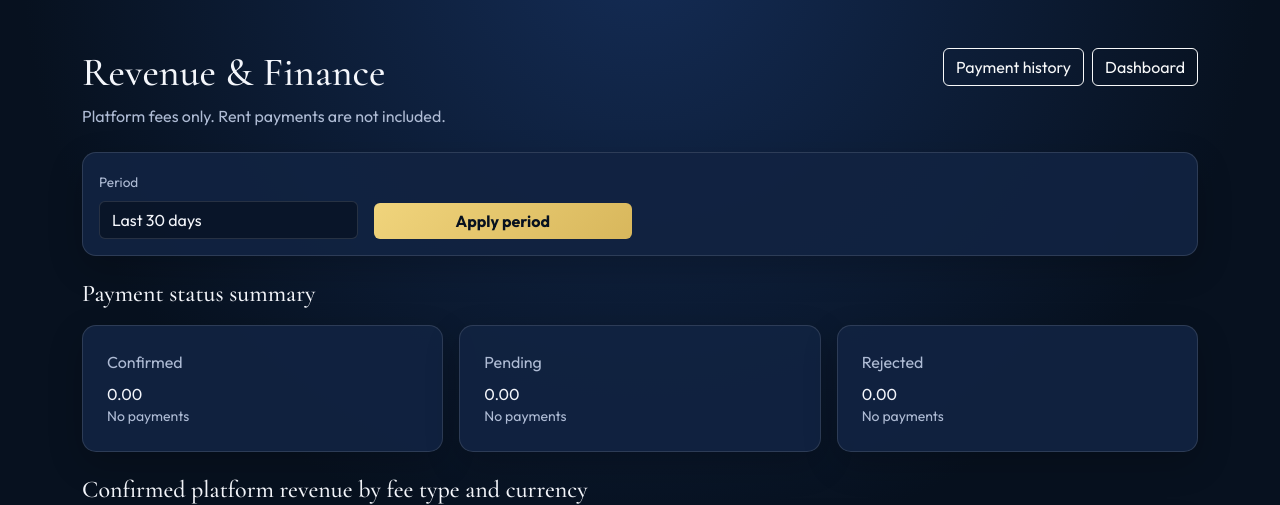
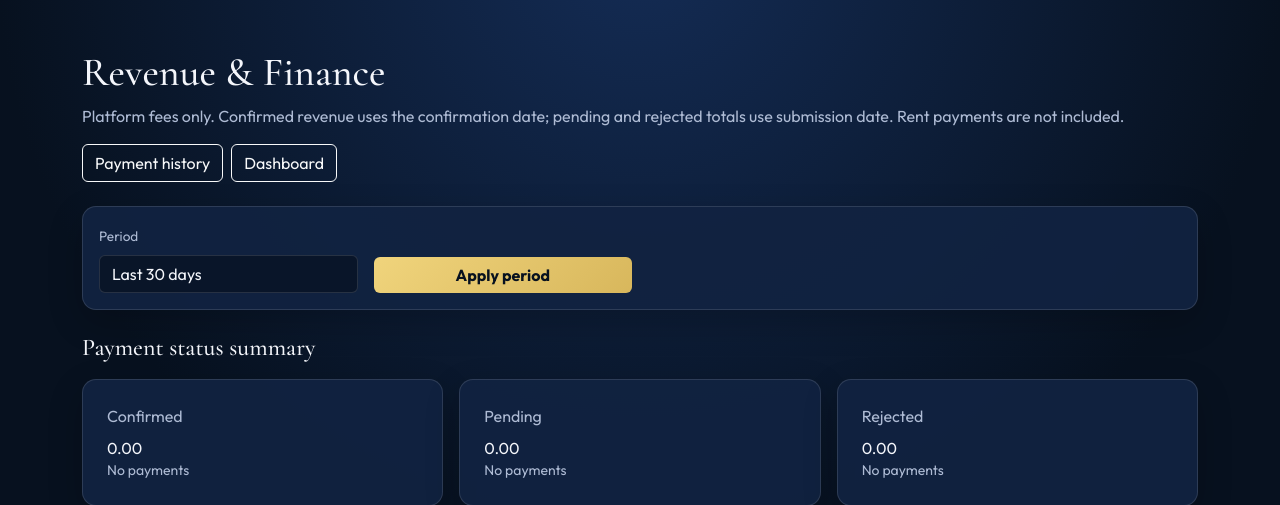
Before and after one commit to tarieciphertech/homebridge, a Flask app: page /admin/revenue in a window 1280 px wide. Shown: the part 59-564 px from the top of the page. Run offline with Flask 3, Linux system fonts and the light colour scheme; a user stored in the database is signed in; some libraries are stand-ins or nearby versions.

Commit message:
docs: clarify revenue date basis

```diff
--- a/app/templates/admin/revenue.html
+++ b/app/templates/admin/revenue.html
@@ -2,7 +2,7 @@
 {% block title %}Revenue & Finance · HomeBridge{% endblock %}
 {% block content %}
 <div class="container py-5">
-  <div class="d-flex justify-content-between align-items-start flex-wrap gap-3 mb-4"><div><h1>Revenue & Finance</h1><p class="text-muted mb-0">Platform fees only. Rent payments are not included.</p></div><div class="d-flex gap-2"><a class="btn btn-outline-light" href="{{ url_for('admin_bp.payments') }}">Payment history</a><a class="btn btn-outline-light" href="{{ url_for('admin_bp.dashboard') }}">Dashboard</a></div></div>
+  <div class="d-flex justify-content-between align-items-start flex-wrap gap-3 mb-4"><div><h1>Revenue & Finance</h1><p class="text-muted mb-0">Platform fees only. Confirmed revenue uses the confirmation date; pending and rejected totals use submission date. Rent payments are not included.</p></div><div class="d-flex gap-2"><a class="btn btn-outline-light" href="{{ url_for('admin_bp.payments') }}">Payment history</a><a class="btn btn-outline-light" href="{{ url_for('admin_bp.dashboard') }}">Dashboard</a></div></div>
   <form method="get" class="card p-3 mb-4"><div class="row g-3 align-items-end">
     <div class="col-md-3"><label class="form-label">Period</label><select name="period" id="period" class="form-select" onchange="document.getElementById('customDates').style.display=this.value==='custom'?'flex':'none'"><option value="today" {% if period=='today' %}selected{% endif %}>Today</option><option value="7d" {% if period=='7d' %}selected{% endif %}>Last 7 days</option><option value="30d" {% if period=='30d' %}selected{% endif %}>Last 30 days</option><option value="all" {% if period=='all' %}selected{% endif %}>All time</option><option value="custom" {% if period=='custom' %}selected{% endif %}>Custom range</option></select></div>
     <div id="customDates" class="col-md-6 row g-2" style="display:{% if period=='custom' %}flex{% else %}none{% endif %}"><div class="col"><label class="form-label">From</label><input class="form-control" type="date" name="start_date" value="{{ start_date }}"></div><div class="col"><label class="form-label">To</label><input class="form-control" type="date" name="end_date" value="{{ end_date }}"></div></div>
```
